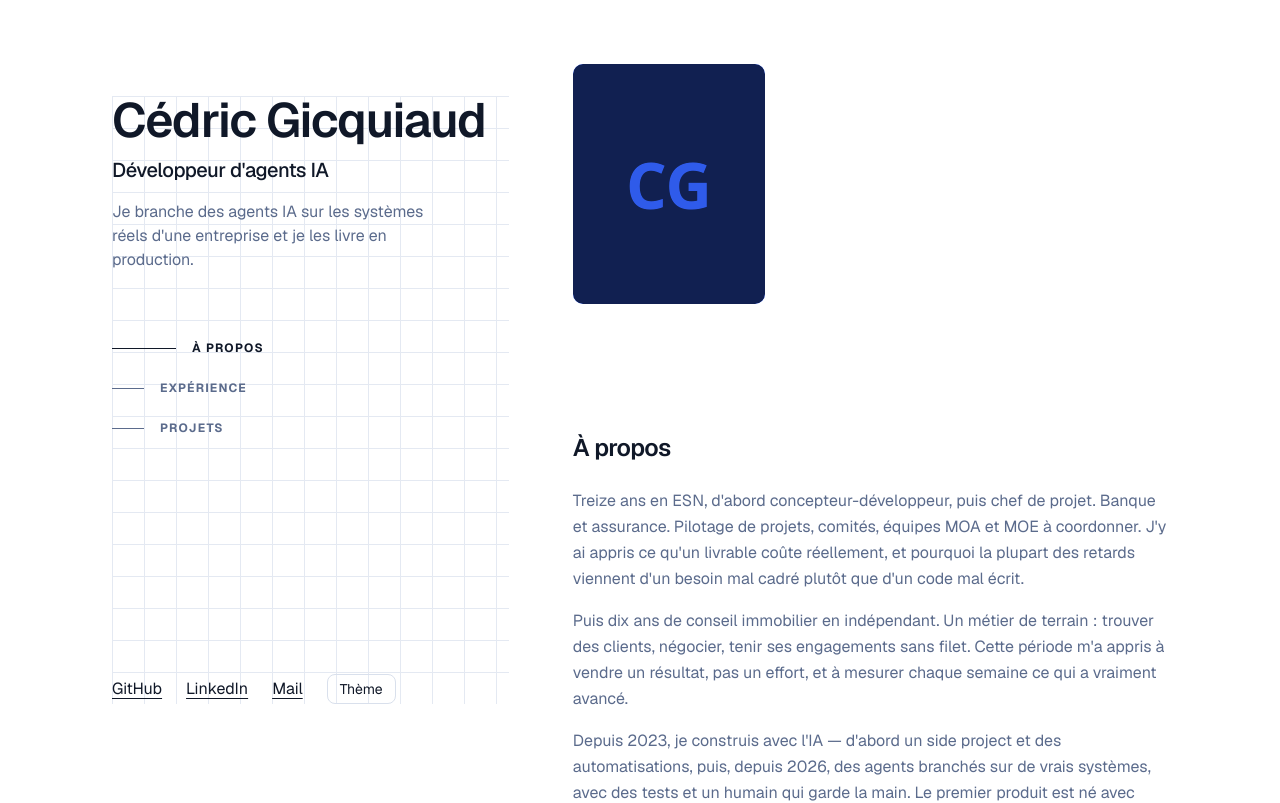
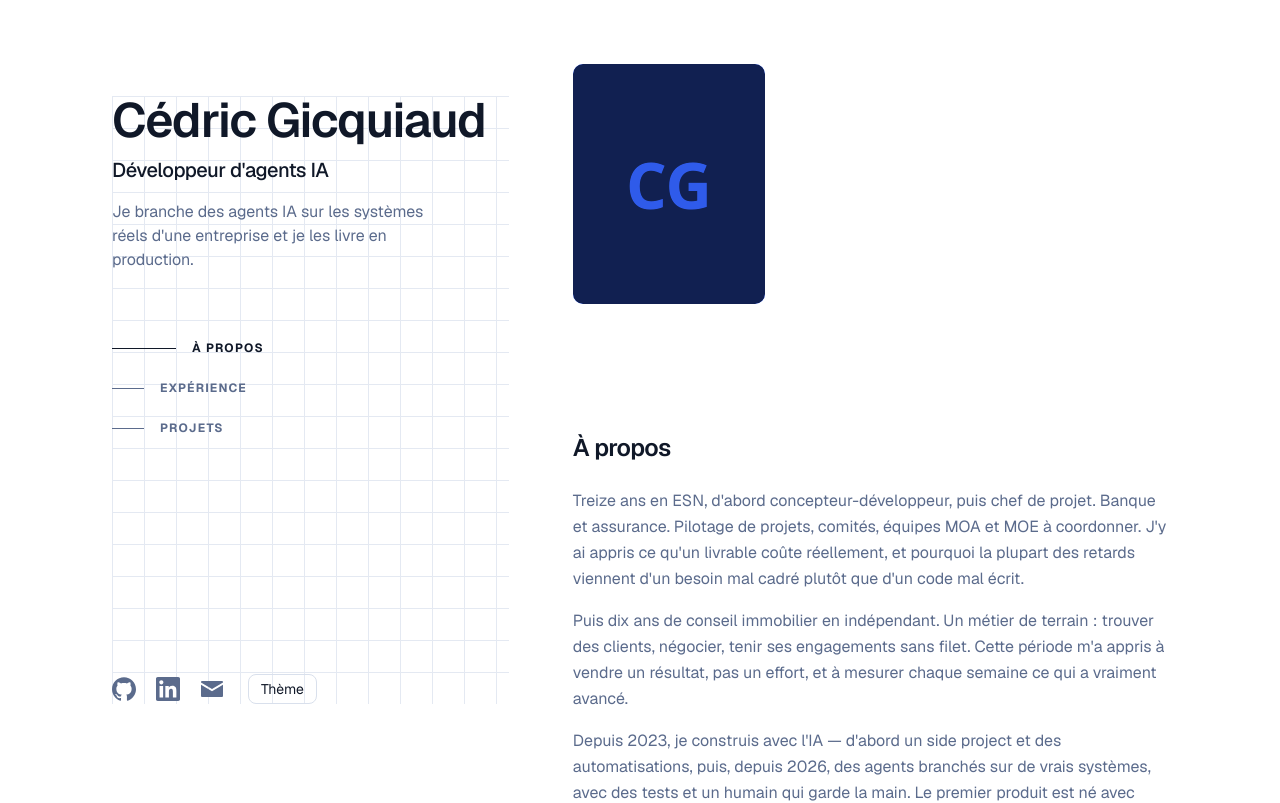
Before and after one commit to cedricgicquiaud/cedricgicquiaud.github.io, a Next.js app: page / in a window 1280 px wide. Shown: the top 803 px of the page. Built offline with nearby package versions, Linux system fonts and the light colour scheme.

Commit message:
feat: replace intro text links with SocialIcons (GREEN)

```diff
--- a/components/intro.tsx
+++ b/components/intro.tsx
@@ -1,12 +1,7 @@
 import site from "../content/site.json";
 import { Nav } from "./nav";
+import { SocialIcons } from "./social-icons";
 import { ThemeToggle } from "./theme-toggle";
-
-const links = [
-  { label: "GitHub", href: site.links.github },
-  { label: "LinkedIn", href: site.links.linkedin },
-  { label: "Mail", href: `mailto:${site.email}` },
-];
 
 // Titre court sous le nom (texte à confirmer : décision produit ouverte).
 const SHORT_TITLE = "Développeur d'agents IA";
@@ -22,21 +17,11 @@ export function Intro() {
           <Nav />
         </div>
       </div>
-      {/* Bas de colonne : liens sociaux (toujours visibles) et bouton de thème (desktop ;
-          en mobile, le layout affiche un bouton fixe). */}
+      {/* Bas de colonne : logos des réseaux (un seul bloc, visible à toutes les largeurs :
+          sous la phrase en mobile, en bas de colonne en desktop) et bouton de thème
+          (desktop ; en mobile, le layout affiche un bouton fixe). */}
       <div className="flex flex-wrap items-center gap-6">
-        <ul className="flex flex-wrap gap-6">
-          {links.map(({ label, href }) => (
-            <li key={label}>
-              <a
-                href={href}
-                className="underline underline-offset-4 hover:text-primary focus-visible:outline-2 focus-visible:outline-offset-4 focus-visible:outline-ring"
-              >
-                {label}
-              </a>
-            </li>
-          ))}
-        </ul>
+        <SocialIcons />
         <div className="hidden lg:block">
           <ThemeToggle />
         </div>
```
